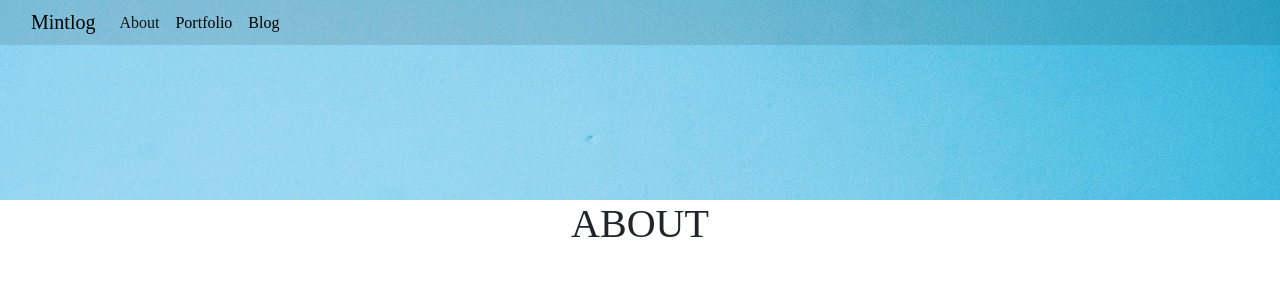
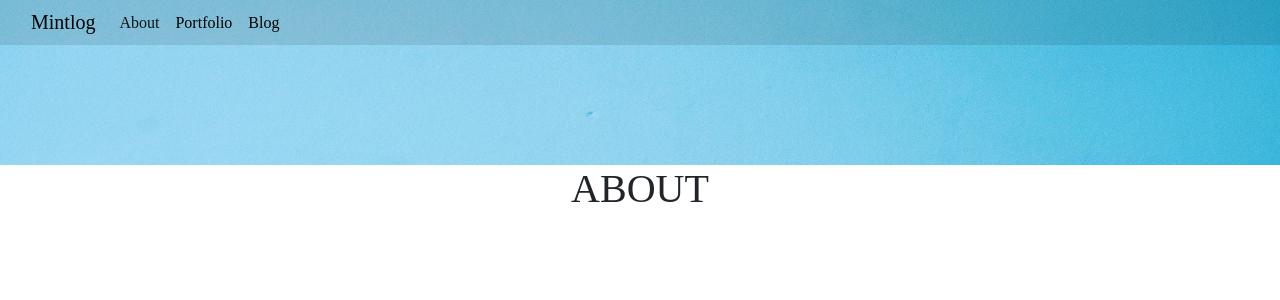
Before and after one commit to jihoonerd/mintlog, a Django app: page /about/ in a window 1280 px wide. Shown: the top 300 px of the page. Run offline with Django 3.2, Linux system fonts and the light colour scheme; some libraries are stand-ins or nearby versions; some web fonts are replaced.

Commit message:
Fix content-image height to 165px

```diff
--- a/static/global.css
+++ b/static/global.css
@@ -9,7 +9,7 @@
 }
 
 .navbar-light {
-    background: rgba(0,0,0,0.1)
+    background: rgba(0, 0, 0, 0.1);
 }
 
 .navbar li a {
@@ -82,6 +82,6 @@
     display: block;
     margin-left: auto;
     margin-right: auto;
-    height: 200px   ;
+    height: 165px;
     width: 100vw;
 }
```
